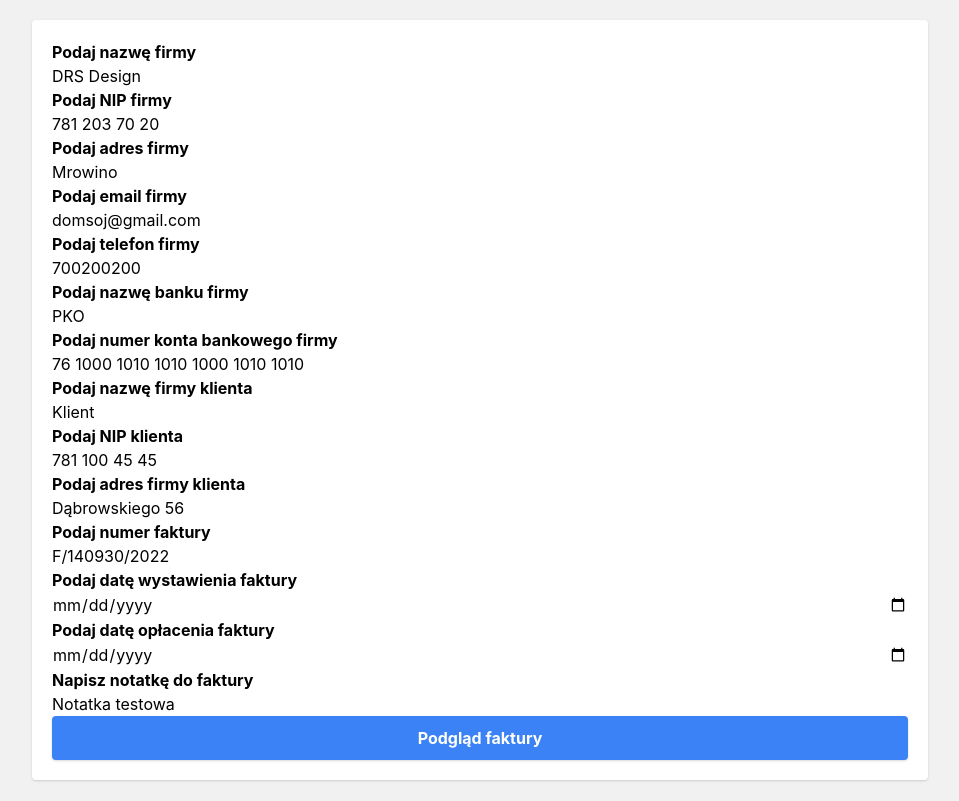
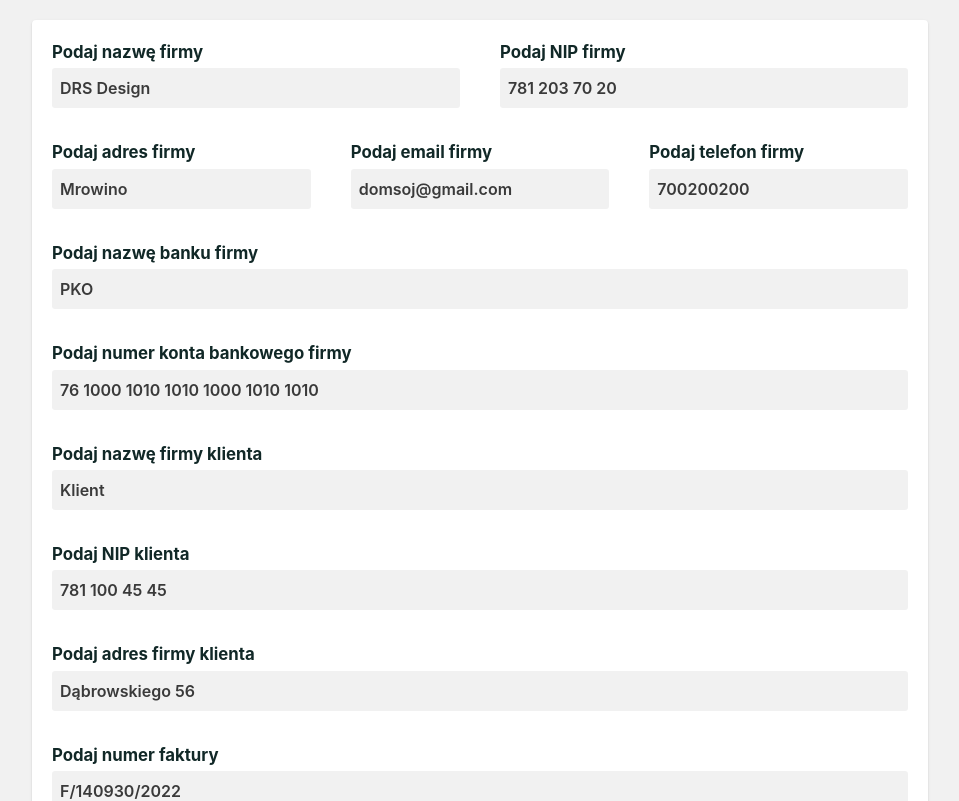
Before and after one commit to WestHumble/invoice, a React (Create React App) app: page / in a window 1280 px wide. Shown: the top 801 px of the page, without its empty margins (160-1119 px from the left). Built offline with nearby package versions, Linux system fonts and the light colour scheme.

Commit message:
form styling

```diff
--- a/src/App.js
+++ b/src/App.js
@@ -1,118 +1,296 @@
-import React from 'react'
-import ReactDOM from 'react-dom'
-import { useState, useEffect } from 'react'
-import Footer from './components/Footer'
-import Header from './components/Header'
-import Notes from './components/Notes'
-import Table from './components/Table'
-import MainDetails from './components/MainDetails'
-import ClientDetails from './components/ClientDetails'
-import Dates from './components/Dates'
-
+import React from "react";
+import ReactDOM from "react-dom";
+import { useState, useEffect } from "react";
+import Footer from "./components/Footer";
+import Header from "./components/Header";
+import Notes from "./components/Notes";
+import Table from "./components/Table";
+import MainDetails from "./components/MainDetails";
+import ClientDetails from "./components/ClientDetails";
+import Dates from "./components/Dates";
 
 function App() {
-
-  const [showInvoice, setShowInvoice] = useState(false)
-  const [name, setName] = useState("")
-  const [nip, setNip] = useState("")
-  const [address, setAddress] = useState("")
-  const [email, setEmail] = useState("")
-  const [phone, setPhone] = useState("")
-  const [bankName, setBankName] = useState("")
-  const [bankAccount, setBankAccount] = useState("")
-  const [clientName, setClientName] = useState("")
-  const [clientNip, setClientNip] = useState("")
-  const [clientAddress, setClientAddress] = useState("")
-  const [invoiceNumber, setInvoiceNumber] = useState("")
-  const [invoiceDate, setInvoiceDate] = useState("")
-  const [dueDate, setDueDate] = useState("")
-  const [notes, setNotes] = useState("")
+  const [showInvoice, setShowInvoice] = useState(false);
+  const [name, setName] = useState("");
+  const [nip, setNip] = useState("");
+  const [address, setAddress] = useState("");
+  const [email, setEmail] = useState("");
+  const [phone, setPhone] = useState("");
+  const [bankName, setBankName] = useState("");
+  const [bankAccount, setBankAccount] = useState("");
+  const [clientName, setClientName] = useState("");
+  const [clientNip, setClientNip] = useState("");
+  const [clientAddress, setClientAddress] = useState("");
+  const [invoiceNumber, setInvoiceNumber] = useState("");
+  const [invoiceDate, setInvoiceDate] = useState("");
+  const [dueDate, setDueDate] = useState("");
+  const [notes, setNotes] = useState("");
 
   const handlePrint = () => {
-    window.print()
-  }
+    window.print();
+  };
 
   useEffect(() => {
-    setName('DRS Design');
-    setNip('781 203 70 20');
-    setAddress('Mrowino');
-    setEmail('domsoj@gmail.com');
-    setPhone('700200200');
-    setBankName('PKO');
-    setBankAccount('76 1000 1010 1010 1000 1010 1010');
-    setClientName('Klient');
-    setClientNip('781 100 45 45');
-    setClientAddress('Dąbrowskiego 56');
-    setInvoiceNumber('F/140930/2022');
-    setNotes('Notatka testowa');
-  },[])
+    setName("DRS Design");
+    setNip("781 203 70 20");
+    setAddress("Mrowino");
+    setEmail("domsoj@gmail.com");
+    setPhone("700200200");
+    setBankName("PKO");
+    setBankAccount("76 1000 1010 1010 1000 1010 1010");
+    setClientName("Klient");
+    setClientNip("781 100 45 45");
+    setClientAddress("Dąbrowskiego 56");
+    setInvoiceNumber("F/140930/2022");
+    setNotes("Notatka testowa");
+  }, []);
 
   return (
-      <main className='m-5 p-5 md:max-w-xl md:mx-auto lg:max-w-2xl xl:max-w-4xl bg-white rounded shadow'>
-        {showInvoice ? <div>
-          <Header handlePrint={handlePrint}/>
-          <MainDetails name={name} address={address} nip={nip}/>
-          <ClientDetails clientName={clientName} clientNip={clientNip} clientAddress={clientAddress}/>
-          <Dates invoiceNumber={invoiceNumber} invoiceDate={invoiceDate} dueDate={dueDate}/>
+    <main className="m-5 p-5 md:max-w-xl md:mx-auto lg:max-w-2xl xl:max-w-4xl bg-white rounded shadow">
+      {showInvoice ? (
+        <div>
+          <Header handlePrint={handlePrint} />
+          <MainDetails name={name} address={address} nip={nip} />
+          <ClientDetails
+            clientName={clientName}
+            clientNip={clientNip}
+            clientAddress={clientAddress}
+          />
+          <Dates
+            invoiceNumber={invoiceNumber}
+            invoiceDate={invoiceDate}
+            dueDate={dueDate}
+          />
           <Table />
-          <Notes notes={notes}/>
-          <Footer name={name} address={address} nip={nip} email={email} phone={phone} bankName={bankName} bankAccount={bankAccount}/>
-          <button onClick={() => setShowInvoice(false)} className='mt-5 bg-blue-500 text-white font-bold py-2 px-8 rounded shadow border-2 border-blue-500 hover:bg-transparent hover:text-blue-500 transition-all duration-300'>Edytuj informacje</button>
-        </div>: (
-          <>
-          <div className='flex flex-col justify-center'>
+          <Notes notes={notes} />
+          <Footer
+            name={name}
+            address={address}
+            nip={nip}
+            email={email}
+            phone={phone}
+            bankName={bankName}
+            bankAccount={bankAccount}
+          />
+          <button
+            onClick={() => setShowInvoice(false)}
+            className="mt-5 bg-blue-500 text-white font-bold py-2 px-8 rounded shadow border-2 border-blue-500 hover:bg-transparent hover:text-blue-500 transition-all duration-300"
+          >
+            Edytuj informacje
+          </button>
+        </div>
+      ) : (
+        <>
+          <div className="flex flex-col justify-center">
+            {/* Dane wystawiającego fakturę */}
+            <article className="md:grid grid-cols-2 gap-10">
+              <div className="flex flex-col">
+                <label htmlFor="name" className="font-bold">
+                  Podaj nazwę firmy
+                </label>
+                <input
+                  type="text"
+                  name="name"
+                  id="name"
+                  placeholder="Nazwa firmy"
+                  autoComplete="off"
+                  value={name}
+                  onChange={(e) => setName(e.target.value)}
+                />
+              </div>
+              <div className="flex flex-col">
+                <label htmlFor="nip" className="font-bold">
+                  Podaj NIP firmy
+                </label>
+                <input
+                  type="text"
+                  name="nip"
+                  id="nip"
+                  placeholder="NIP firmy"
+                  autoComplete="off"
+                  value={nip}
+                  onChange={(e) => setNip(e.target.value)}
+                />
+              </div>
+            </article>
 
-            {/* Dane wystawiającego fakturę */}
-            <label htmlFor='name' className='font-bold'>Podaj nazwę firmy</label>
-            <input type="text" name="name" id="name" placeholder='Nazwa firmy' autoComplete='off' value={name} onChange={(e) => setName(e.target.value)}/>
+            <article className="md:grid grid-cols-3 gap-10">
+              <div className="flex flex-col">
+                <label htmlFor="address" className="font-bold">
+                  Podaj adres firmy
+                </label>
+                <input
+                  type="text"
+                  name="address"
+                  id="address"
+                  placeholder="Adres firmy"
+                  autoComplete="off"
+                  value={address}
+                  onChange={(e) => setAddress(e.target.value)}
+                />
+              </div>
 
-            <label htmlFor='nip' className='font-bold'>Podaj NIP firmy</label>
-            <input type="text" name="nip" id="nip" placeholder='NIP firmy' autoComplete='off' value={nip} onChange={(e) => setNip(e.target.value)}/>
+              <div className="flex flex-col">
+                <label htmlFor="email" className="font-bold">
+                  Podaj email firmy
+                </label>
+                <input
+                  type="email"
+                  name="email"
+                  id="email"
+                  placeholder="Adres email firmy"
+                  autoComplete="off"
+                  value={email}
+                  onChange={(e) => setEmail(e.target.value)}
+                />
+              </div>
 
-            <label htmlFor='address' className='font-bold'>Podaj adres firmy</label>
-            <input type="text" name="address" id="address" placeholder='Adres firmy' autoComplete='off' value={address} onChange={(e) => setAddress(e.target.value)}/>
+              <div className="flex flex-col">
+                <label htmlFor="phone" className="font-bold">
+                  Podaj telefon firmy
+                </label>
+                <input
+                  type="text"
+                  name="phone"
+                  id="phone"
+                  placeholder="Telefon firmy"
+                  autoComplete="off"
+                  value={phone}
+                  onChange={(e) => setPhone(e.target.value)}
+                />
+              </div>
+            </article>
 
-            <label htmlFor='email' className='font-bold'>Podaj email firmy</label>
-            <input type="email" name="email" id="email" placeholder='Adres email firmy' autoComplete='off' value={email} onChange={(e) => setEmail(e.target.value)}/>
+            <label htmlFor="bankName" className="font-bold">
+              Podaj nazwę banku firmy
+            </label>
+            <input
+              type="text"
+              name="bankName"
+              id="bankName"
+              placeholder="Nazwa banku"
+              autoComplete="off"
+              value={bankName}
+              onChange={(e) => setBankName(e.target.value)}
+            />
 
-            <label htmlFor='phone' className='font-bold'>Podaj telefon firmy</label>
-            <input type="text" name="phone" id="phone" placeholder='Telefon firmy' autoComplete='off' value={phone} onChange={(e) => setPhone(e.target.value)}/>
-
-            <label htmlFor='bankName' className='font-bold'>Podaj nazwę banku firmy</label>
-            <input type="text" name="bankName" id="bankName" placeholder='Nazwa banku' autoComplete='off' value={bankName} onChange={(e) => setBankName(e.target.value)}/>
-
-            <label htmlFor='bankAccount' className='font-bold'>Podaj numer konta bankowego firmy</label>
-            <input type="text" name="bankAccount" id="bankAccount" placeholder='Numer konta bankowego' autoComplete='off' value={bankAccount} onChange={(e) => setBankAccount(e.target.value)}/>
+            <label htmlFor="bankAccount" className="font-bold">
+              Podaj numer konta bankowego firmy
+            </label>
+            <input
+              type="text"
+              name="bankAccount"
+              id="bankAccount"
+              placeholder="Numer konta bankowego"
+              autoComplete="off"
+              value={bankAccount}
+              onChange={(e) => setBankAccount(e.target.value)}
+            />
 
             {/* Informacje o kliencie */}
-            <label htmlFor='clientName' className='font-bold'>Podaj nazwę firmy klienta</label>
-            <input type="text" name="clientName" id="clientName" placeholder='Nazwa firmy klienta' autoComplete='off' value={clientName} onChange={(e) => setClientName(e.target.value)}/>
+            <label htmlFor="clientName" className="font-bold">
+              Podaj nazwę firmy klienta
+            </label>
+            <input
+              type="text"
+              name="clientName"
+              id="clientName"
+              placeholder="Nazwa firmy klienta"
+              autoComplete="off"
+              value={clientName}
+              onChange={(e) => setClientName(e.target.value)}
+            />
 
-            <label htmlFor='clientNip' className='font-bold'>Podaj NIP klienta</label>
-            <input type="text" name="clientNip" id="clientNip" placeholder='NIP firmy klienta' autoComplete='off' value={clientNip} onChange={(e) => setClientNip(e.target.value)}/>
+            <label htmlFor="clientNip" className="font-bold">
+              Podaj NIP klienta
+            </label>
+            <input
+              type="text"
+              name="clientNip"
+              id="clientNip"
+              placeholder="NIP firmy klienta"
+              autoComplete="off"
+              value={clientNip}
+              onChange={(e) => setClientNip(e.target.value)}
+            />
 
-            <label htmlFor='clientAddress' className='font-bold'>Podaj adres firmy klienta</label>
-            <input type="text" name="clientAddress" id="clientAddress" placeholder='Adres firmy klienta' autoComplete='off' value={clientAddress} onChange={(e) => setClientAddress(e.target.value)}/>
+            <label htmlFor="clientAddress" className="font-bold">
+              Podaj adres firmy klienta
+            </label>
+            <input
+              type="text"
+              name="clientAddress"
+              id="clientAddress"
+              placeholder="Adres firmy klienta"
+              autoComplete="off"
+              value={clientAddress}
+              onChange={(e) => setClientAddress(e.target.value)}
+            />
 
             {/* Informacje o fakturze */}
-            <label htmlFor='invoiceNumber' className='font-bold'>Podaj numer faktury</label>
-            <input type="text" name="invoiceNumber" id="invoiceNumber" placeholder='Numer faktury' autoComplete='off' value={invoiceNumber} onChange={(e) => setInvoiceNumber(e.target.value)}/>
+            <label htmlFor="invoiceNumber" className="font-bold">
+              Podaj numer faktury
+            </label>
+            <input
+              type="text"
+              name="invoiceNumber"
+              id="invoiceNumber"
+              placeholder="Numer faktury"
+              autoComplete="off"
+              value={invoiceNumber}
+              onChange={(e) => setInvoiceNumber(e.target.value)}
+            />
 
-            <label htmlFor='invoiceDate' className='font-bold'>Podaj datę wystawienia faktury</label>
-            <input type="date" name="invoiceDate" id="invoiceDate" placeholder='Data wystawienia faktury' autoComplete='off' value={invoiceDate} onChange={(e) => setInvoiceDate(e.target.value)}/>
+            <label htmlFor="invoiceDate" className="font-bold">
+              Podaj datę wystawienia faktury
+            </label>
+            <input
+              type="date"
+              name="invoiceDate"
+              id="invoiceDate"
+              placeholder="Data wystawienia faktury"
+              autoComplete="off"
+              value={invoiceDate}
+              onChange={(e) => setInvoiceDate(e.target.value)}
+            />
 
-            <label htmlFor='dueDate' className='font-bold'>Podaj datę opłacenia faktury</label>
-            <input type="date" name="dueDate" id="dueDate" placeholder='Data opłacenia faktury' autoComplete='off' value={dueDate} onChange={(e) => setDueDate(e.target.value)}/>
+            <label htmlFor="dueDate" className="font-bold">
+              Podaj datę opłacenia faktury
+            </label>
+            <input
+              type="date"
+              name="dueDate"
+              id="dueDate"
+              placeholder="Data opłacenia faktury"
+              autoComplete="off"
+              value={dueDate}
+              onChange={(e) => setDueDate(e.target.value)}
+            />
 
             {/* Notatki */}
-            <label htmlFor='notes' className='font-bold'>Napisz notatkę do faktury</label>
-            <input type="text" name="notes" id="notes" placeholder='Notatka do faktury' autoComplete='off' value={notes} onChange={(e) => setNotes(e.target.value)}/>
+            <label htmlFor="notes" className="font-bold">
+              Napisz notatkę do faktury
+            </label>
+            <input
+              type="text"
+              name="notes"
+              id="notes"
+              placeholder="Notatka do faktury"
+              autoComplete="off"
+              value={notes}
+              onChange={(e) => setNotes(e.target.value)}
+            />
 
-            <button onClick={() => setShowInvoice(true)} className='bg-blue-500 text-white font-bold py-2 px-8 rounded shadow border-2 border-blue-500 hover:bg-transparent hover:text-blue-500 transition-all duration-300'>Podgląd faktury</button>
+            <button
+              onClick={() => setShowInvoice(true)}
+              className="bg-blue-500 text-white font-bold py-2 px-8 rounded shadow border-2 border-blue-500 hover:bg-transparent hover:text-blue-500 transition-all duration-300"
+            >
+              Podgląd faktury
+            </button>
           </div>
-          </>
-        )}
-      </main>
+        </>
+      )}
+    </main>
   );
 }
 
--- a/src/index.css
+++ b/src/index.css
@@ -1,7 +1,7 @@
 body {
   margin: 0;
-  font-family: -apple-system, BlinkMacSystemFont, 'Segoe UI', 'Roboto', 'Oxygen',
-    'Ubuntu', 'Cantarell', 'Fira Sans', 'Droid Sans', 'Helvetica Neue',
+  font-family: -apple-system, BlinkMacSystemFont, "Segoe UI", "Roboto", "Oxygen",
+    "Ubuntu", "Cantarell", "Fira Sans", "Droid Sans", "Helvetica Neue",
     sans-serif;
   -webkit-font-smoothing: antialiased;
   -moz-osx-font-smoothing: grayscale;
@@ -9,14 +9,31 @@ body {
 }
 
 code {
-  font-family: source-code-pro, Menlo, Monaco, Consolas, 'Courier New',
+  font-family: source-code-pro, Menlo, Monaco, Consolas, "Courier New",
     monospace;
 }
 
-button{
+label {
+  margin-bottom: 0.2rem;
+  font-size: 1.05rem;
+  font-weight: bold;
+  color: #112827;
+}
+
+input,
+textarea {
+  background-color: #f1f1f1;
+  padding: 0.5rem;
+  border-radius: 0.2rem;
+  margin-bottom: 2rem;
+  color: #3a3a3a;
+  font-weight: 600;
+}
+
+button {
   user-select: none;
 }
 
-.footer li{
+.footer li {
   margin: 0.5rem 0.2rem;
 }
```
Also changed, not shown: src/components/Footer.js (+38 -14 lines), src/components/MainDetails.js (+7 -7 lines), src/components/Notes.js (+5 -5 lines), src/components/Table.js (+2 -6 lines).
